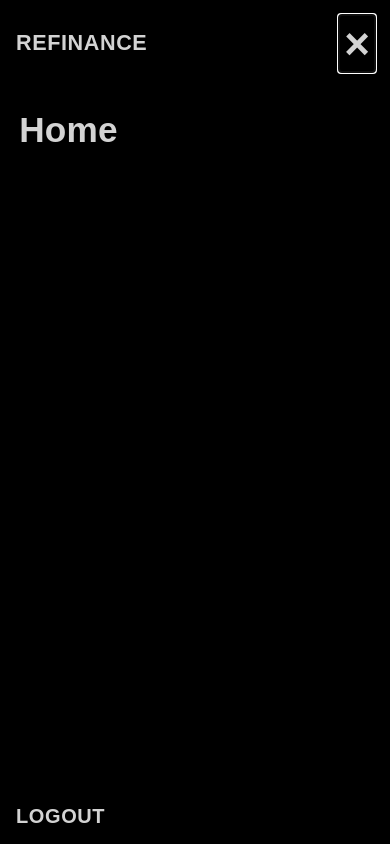
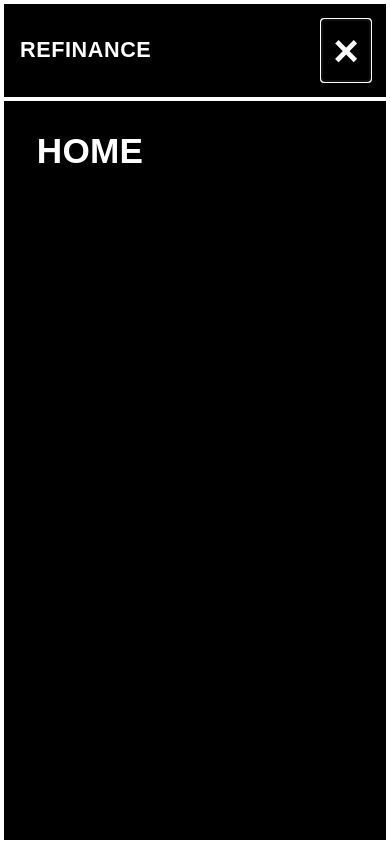
Before and after one commit to F0RTHSP4CE/refinance, a Python web app: template ui/app/templates/deposit/detail.jinja2 in a window 390 px wide, after a click that opens the changed part. Run offline with Jinja, Linux system fonts and the light colour scheme; the template is opened without the code that fills it: most values are stand-ins (such as "Sample title", 1, 10 or a date in 2020); some libraries are stand-ins or nearby versions; some web fonts are replaced.

Commit message:
better navbar

```diff
--- a/ui/app/static/base.css
+++ b/ui/app/static/base.css
@@ -1,3 +1,27 @@
+/* CSS Reset */
+* {
+  margin: 0;
+  padding: 0;
+  box-sizing: border-box;
+}
+
+a {
+  text-decoration: none;
+  color: inherit;
+}
+
+button {
+  border: none;
+  background: none;
+  font: inherit;
+  cursor: pointer;
+}
+
+ul, ol {
+  list-style: none;
+}
+
+/* Base styles */
 body {
   padding: 0;
   margin: 0;
--- a/ui/app/static/navigation.css
+++ b/ui/app/static/navigation.css
@@ -3,7 +3,8 @@ nav {
   position: sticky;
   top: 0;
   z-index: 100;
-  box-shadow: 0 2px 4px rgba(0, 0, 0, 0.1);
+  border-bottom: 4px solid white;
+  background: black;
 }
 
 nav>ul {
@@ -28,26 +29,19 @@ nav>ul>li>a {
   font-size: 1.1rem;
   text-transform: uppercase;
   letter-spacing: 0.4px;
-  transition: text-decoration-color 0.2s;
   white-space: nowrap;
   text-decoration: none;
-}
-
-nav>ul>li.active>a {
-  color: white;
-  text-decoration: underline;
-  text-decoration-thickness: 2px;
-  text-underline-offset: 0.22em;
 }
 
 .mobile-menu-toggle {
   display: flex;
   width: 100%;
   box-sizing: border-box;
-  color: lightgray;
-  padding: 0.85rem 1rem;
+  color: white;
+  background: black;
+  padding: 0.5rem 1rem;
   font-weight: 800;
-  font-size: 1.25rem;
+  font-size: 1.1rem;
   text-transform: uppercase;
   letter-spacing: 0.6px;
   cursor: pointer;
@@ -58,13 +52,13 @@ nav>ul>li.active>a {
 }
 
 .mobile-menu-toggle:hover {
-  color: white;
-  text-decoration: underline;
+  background: white;
+  color: black;
 }
 
 .mobile-menu-toggle-user {
   margin-left: auto;
-  font-size: 1.25rem;
+  font-size: 1.1rem;
   font-weight: 900;
   letter-spacing: 0.6px;
   text-transform: uppercase;
@@ -86,11 +80,12 @@ nav>ul>li.active>a {
   inset: 0;
   z-index: 1000;
   background: black;
-  color: lightgray;
+  color: white;
   height: 100vh;
   height: 100dvh;
   display: flex;
   flex-direction: column;
+  border: 4px solid white;
 }
 
 .mobile-menu[hidden] {
@@ -98,15 +93,21 @@ nav>ul>li.active>a {
 }
 
 .mobile-menu a {
-  color: inherit;
+  color: white;
 }
 
 .mobile-menu a:hover {
-  color: white;
+  background: white;
+  color: black;
 }
 
 .mobile-menu a.amount-negative {
   color: red;
+}
+
+.mobile-menu a.amount-negative:hover {
+  background: red;
+  color: white;
 }
 
 .mobile-menu-header {
@@ -114,6 +115,8 @@ nav>ul>li.active>a {
   align-items: center;
   justify-content: space-between;
   padding: 1rem;
+  border-bottom: 4px solid white;
+  background: black;
 }
 
 .mobile-menu-title {
@@ -124,18 +127,20 @@ nav>ul>li.active>a {
 }
 
 .mobile-menu-close {
-  color: lightgray;
-  padding: 0.35rem 0.25rem;
+  color: white;
+  padding: 0.35rem 0.5rem;
   font-weight: 900;
   font-size: 2.75rem;
   line-height: 1;
   cursor: pointer;
   text-decoration: none;
+  border: 3px solid transparent;
 }
 
 .mobile-menu-close:hover {
-  color: white;
-  text-decoration: underline;
+  background: white;
+  color: black;
+  border: 3px solid white;
 }
 
 .mobile-menu-content {
@@ -151,9 +156,8 @@ nav>ul>li.active>a {
   padding: 1rem;
   margin: 0;
   display: flex;
-  flex-wrap: wrap;
-  align-content: flex-start;
-  gap: 0.9rem 1.2rem;
+  flex-direction: column;
+  gap: 0.5rem;
 }
 
 .mobile-menu-items li {
@@ -164,15 +168,25 @@ nav>ul>li.active>a {
   display: inline-flex;
   align-items: center;
   justify-content: flex-start;
-  padding: 0.4rem 0.2rem;
+  padding: 0.6rem 0.8rem;
   font-size: 2.2rem;
   font-weight: 900;
   letter-spacing: 0.2px;
   text-decoration: none;
+  text-transform: uppercase;
+  border: 4px solid transparent;
 }
 
 .mobile-menu-items a:hover {
-  text-decoration: underline;
+  background: white;
+  color: black;
+  border: 4px solid white;
+}
+
+.mobile-menu-items li.active a {
+  background: white;
+  color: black;
+  border: 4px solid white;
 }
 
 .mobile-menu-user {
@@ -184,6 +198,7 @@ nav>ul>li.active>a {
   position: sticky;
   bottom: 0;
   background: black;
+  border-top: 4px solid white;
   padding-bottom: calc(1rem + env(safe-area-inset-bottom));
 }
 
@@ -199,6 +214,14 @@ nav>ul>li.active>a {
   font-weight: 900;
   font-size: 1.5rem;
   letter-spacing: 0.3px;
+  padding: 0.4rem 0.6rem;
+  border: 3px solid transparent;
+}
+
+.mobile-menu-balance a:hover {
+  background: white;
+  color: black;
+  border: 3px solid white;
 }
 
 .mobile-menu-user-actions a,
@@ -208,11 +231,15 @@ nav>ul>li.active>a {
   font-weight: 900;
   letter-spacing: 0.6px;
   text-transform: uppercase;
+  padding: 0.4rem 0.6rem;
+  border: 3px solid transparent;
 }
 
 .mobile-menu-user-actions a:hover,
 .mobile-menu-user > a:hover {
-  text-decoration: underline;
+  background: white;
+  color: black;
+  border: 3px solid white;
 }
 
 .mobile-menu-user-actions {
@@ -226,6 +253,80 @@ nav>ul>li.active>a {
   font-size: 1.35rem;
 }
 
+/* Desktop navigation */
+.desktop-nav {
+  list-style-type: none;
+  padding: 0;
+  margin: 0;
+  display: flex;
+  flex-wrap: wrap;
+  align-items: center;
+  gap: 0.5rem;
+  flex: 1;
+}
+
+.desktop-nav li {
+  display: inline-flex;
+  align-items: center;
+  margin: 0;
+}
+
+.desktop-nav a {
+  padding: 0.5rem 0.75rem;
+  font-weight: 900;
+  font-size: 1.1rem;
+  text-transform: uppercase;
+  letter-spacing: 0.4px;
+  white-space: nowrap;
+  text-decoration: none;
+  color: white;
+  border: 3px solid transparent;
+}
+
+.desktop-nav a:hover {
+  background: white;
+  color: black;
+  border: 3px solid white;
+}
+
+.desktop-nav li.active a {
+  background: white;
+  color: black;
+  border: 3px solid white;
+}
+
+.desktop-nav-user {
+  display: flex;
+  align-items: center;
+  gap: 0.5rem;
+  margin-left: auto;
+}
+
+.desktop-nav-user a {
+  font-weight: 900;
+  font-size: 1rem;
+  text-transform: uppercase;
+  letter-spacing: 0.4px;
+  text-decoration: none;
+  color: white;
+  white-space: nowrap;
+  padding: 0.5rem 0.75rem;
+  border: 3px solid transparent;
+}
+
+.desktop-nav-user a:hover {
+  background: white;
+  color: black;
+  border: 3px solid white;
+}
+
+nav.site-nav {
+  display: flex;
+  align-items: center;
+  gap: 1rem;
+  padding: 0.5rem 1rem;
+}
+
 /* Mobile navigation */
 @media (max-width: 1024px) {
   nav.site-nav {
@@ -234,10 +335,21 @@ nav>ul>li.active>a {
     bottom: auto;
     left: 0;
     right: 0;
-    box-shadow: 0 2px 4px rgba(0, 0, 0, 0.2);
+    border-bottom: 4px solid white;
+  }
+
+  .desktop-nav,
+  .desktop-nav-user {
+    display: none;
   }
 
   main {
-    margin-top: calc(1rem + 52px);
+    margin-top: calc(1rem + 44px);
   }
 }
+
+@media (min-width: 1025px) {
+  .mobile-menu-toggle {
+    display: none;
+  }
+}
--- a/ui/app/static/state.css
+++ b/ui/app/static/state.css
@@ -10,13 +10,6 @@ nav {
 
 nav a {
   color: lightgray;
-}
-
-nav a:hover {
-  color: white;
-  text-decoration: underline;
-  text-decoration-thickness: 2px;
-  text-underline-offset: 0.22em;
 }
 
 table tr:not(:has(input[type="submit"])):nth-child(even) {
--- a/ui/app/templates/base.jinja2
+++ b/ui/app/templates/base.jinja2
@@ -39,6 +39,31 @@
             {% endif %}
             <span class="mobile-menu-toggle-icon" aria-hidden="true">≡</span>
         </a>
+
+        <ul class="desktop-nav">
+            {% if g.actor_entity %}
+            <li{% if request.endpoint == 'index.index' %} class="active"{% endif %}><a href="{{ url_for('index.index') }}">Home</a></li>
+            <li{% if request.endpoint and request.endpoint.startswith('transaction.') %} class="active"{% endif %}><a href="{{ url_for('transaction.list') }}">Transaction</a></li>
+            <li{% if request.endpoint and request.endpoint.startswith('invoice.') %} class="active"{% endif %}><a href="{{ url_for('invoice.list') }}">Invoice</a></li>
+            <li{% if request.endpoint and request.endpoint.startswith('deposit.') %} class="active"{% endif %}><a href="{{ url_for('deposit.list') }}">Deposit</a></li>
+            <li{% if request.endpoint and request.endpoint.startswith('fee.') %} class="active"{% endif %}><a href="{{ url_for('fee.index') }}">Fee</a></li>
+            <li{% if request.endpoint and request.endpoint.startswith('split.') %} class="active"{% endif %}><a href="{{ url_for('split.list') }}">Split</a></li>
+            <li{% if request.endpoint and request.endpoint.startswith('exchange.') %} class="active"{% endif %}><a href="{{ url_for('exchange.index') }}">Exchange</a></li>
+            <li{% if request.endpoint and request.endpoint.startswith('stats.') %} class="active"{% endif %}><a href="{{ url_for('stats.index') }}">Stats</a></li>
+            <li{% if request.endpoint and request.endpoint.startswith('treasury.') %} class="active"{% endif %}><a href="{{ url_for('treasury.list') }}">Treasury</a></li>
+            <li{% if request.endpoint and request.endpoint.startswith('entity.') %} class="active"{% endif %}><a href="{{ url_for('entity.list') }}">Entity</a></li>
+            <li{% if request.endpoint and request.endpoint.startswith('tag.') %} class="active"{% endif %}><a href="{{ url_for('tag.list') }}">Tag</a></li>
+            {% endif %}
+        </ul>
+
+        {% if g.actor_entity %}
+        <div class="desktop-nav-user">
+            <a href="{{ url_for('entity.detail', id=g.actor_entity.id) }}" class="{% if not g.actor_entity.active %}secondary inactive{% endif %}">
+                {{ g.actor_entity.name }}
+            </a>
+            <a href="{{ url_for('auth.logout') }}">Log out</a>
+        </div>
+        {% endif %}
     </nav>
 
     <div id="mobile-menu" class="mobile-menu" role="dialog" aria-modal="true" aria-label="Menu" hidden>
@@ -82,12 +108,7 @@
                 <a href="{{ url_for('auth.logout') }}">Log out</a>
             </div>
         </div>
-            {% else %}
-            <div class="mobile-menu-user">
-                <a href="{{ url_for('auth.logout') }}">Logout</a>
-            </div>
         {% endif %}
-        </div>
     </div>
 
     <main>
```
Also changed, not shown: other parts of ui/app/templates/base.jinja2 (+12 -11 lines). Lines whose indentation alone changed are shown as unchanged.
